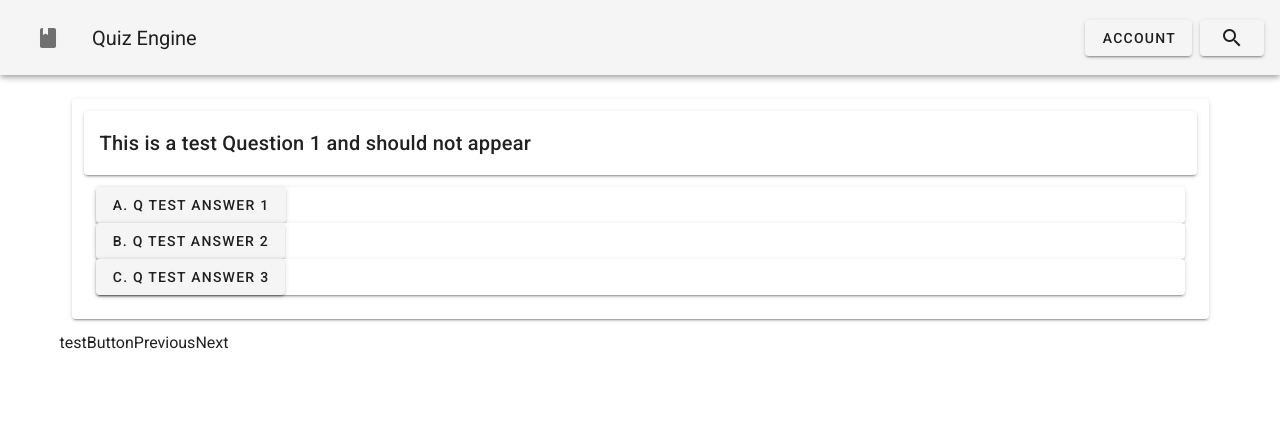
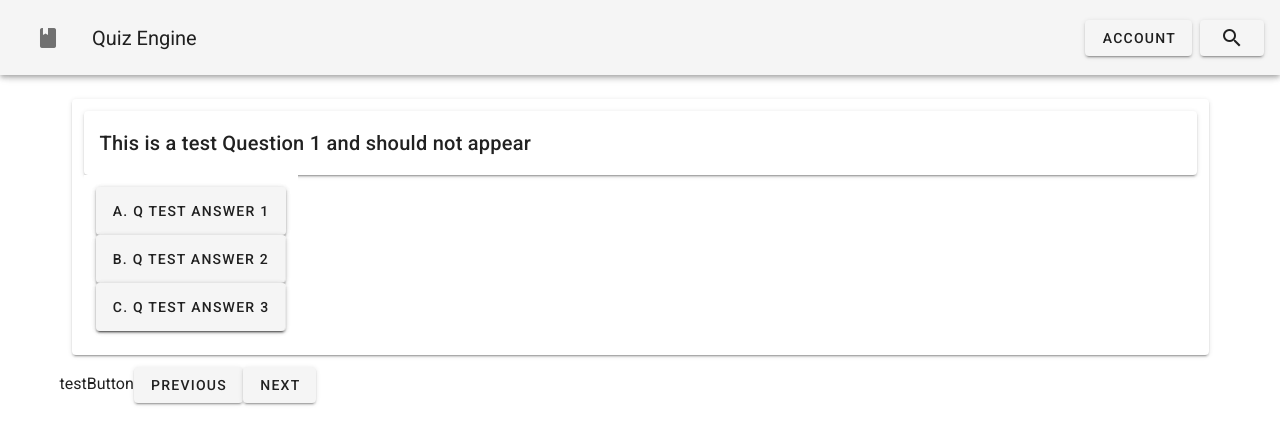
Before and after one commit to byui-cit-internship/QuizEngine, a Vue app in the folder front/: page /quiz in a window 1280 px wide. Shown: the top 444 px of the page. Built offline with nearby package versions, Linux system fonts and the light colour scheme.

Commit message:
Added toggleable buttons for questions and previous and next

```diff
--- a/front/src/components/QuestionItem.vue
+++ b/front/src/components/QuestionItem.vue
@@ -1,16 +1,21 @@
 <template>
     <v-container>
         <v-card>
-            <v-card-title v-text="question.body">
+            <v-card-title v-text="question.body" z-index:4>
             </v-card-title>
         </v-card>
+        <v-btn-toggle tile>
         <v-col>
+
         <v-card v-for="(answer, index) in question.answers" :key="index">
 
             <AnswerItem v-bind:answer='answer' v-bind:answerLetter='answerLetters[index]' >
             </AnswerItem>
+
         </v-card>
+
         </v-col>
+        </v-btn-toggle>
     </v-container>
 </template>
 
@@ -18,7 +23,7 @@
 import AnswerItem from "./AnswerItem";
 export default {
    name: 'QuestionItem',
-   compnents: { AnswerItem },
+   components: { AnswerItem },
     data: () => ({
      "answerLetters": [
   'A', 'B', 'C', 'D', 'E', 'F',
--- a/front/src/components/Quiz.vue
+++ b/front/src/components/Quiz.vue
@@ -9,8 +9,8 @@
         </v-container>
         <!-- Navigation -->
         <button v-on:click="getNextPage">testButton</button>
-        <v-btn-toggle v-on:click.native=getPreviousPage; storeSelectedAnswers >Previous</v-btn-toggle>
-        <v-btn-toggle v-on:click.native=getNextPage >Next</v-btn-toggle>
+        <v-btn v-on:click.native=getPreviousPage>Previous</v-btn>
+        <v-btn v-on:click.native=getNextPage >Next</v-btn>
     </v-container>
 </template>
 
@@ -61,7 +61,7 @@ methods:{
     },
     storeSelectedAnswers(answerId, QuestionId)
     {
-        temp = {
+        var temp = {
             "questionId": QuestionId,
             "selected": answerId
         };
```
